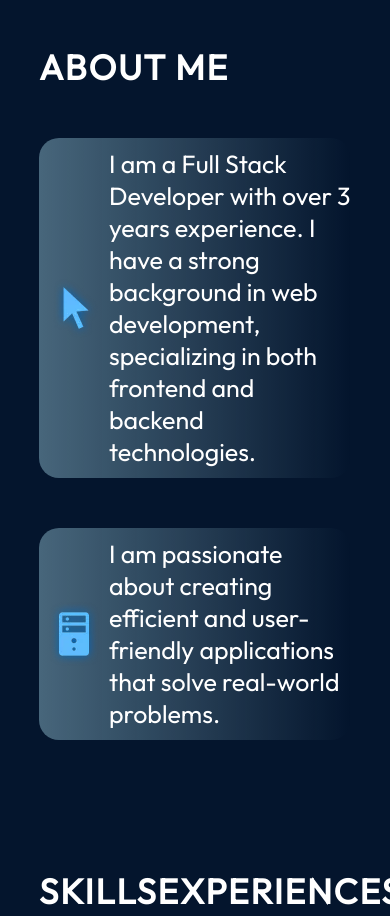
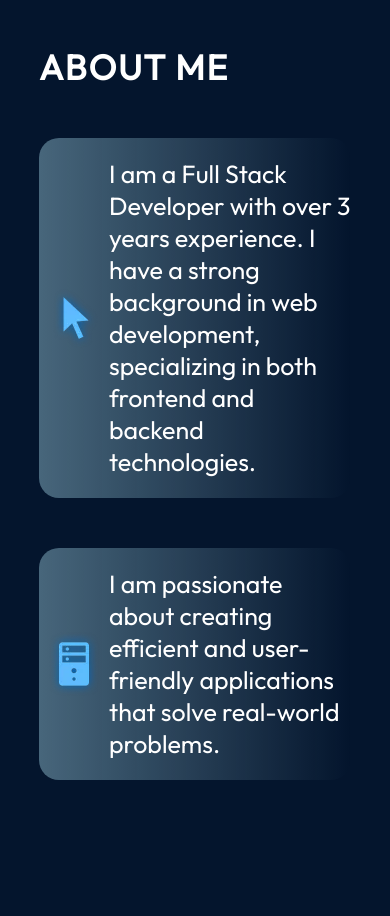
Before and after one commit to Megabite1997/my-portfolio-reactjs, a React (Vite) app: page / in a window 390 px wide. Shown: the part 980-1896 px from the top of the page. Built offline with nearby package versions, Linux system fonts and the light colour scheme.

Commit message:
style: changes padding and responsive flex direction

```diff
--- a/src/components/About/About.module.css
+++ b/src/components/About/About.module.css
@@ -47,7 +47,7 @@
   align-items: center;
   border-radius: 20px;
   list-style: none;
-
+  padding: 10px;
   background-image: linear-gradient(
     90deg,
     rgba(165, 215, 232, 0.42) 0%,
--- a/src/components/Experience/Experience.module.css
+++ b/src/components/Experience/Experience.module.css
@@ -108,6 +108,11 @@
 }
 
 @media screen and (max-width: 830px) {
+  .container {
+    flex-direction: column;
+    gap: 80px;
+  }
+
   .content {
     flex-direction: column;
     align-items: center;
```
